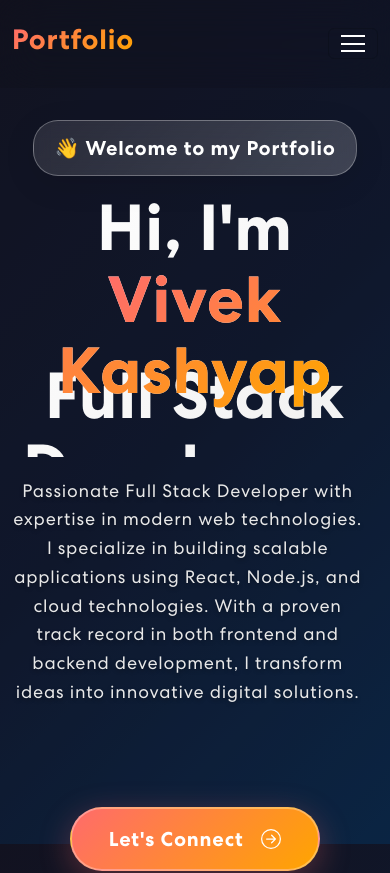
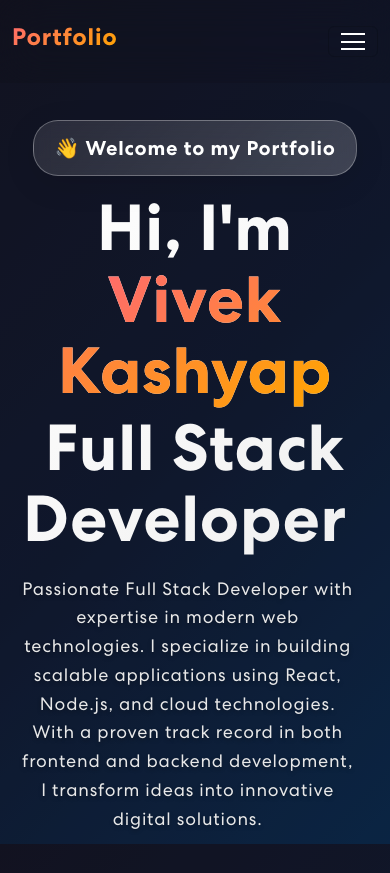
Before and after one commit to Vivekkashyap043/portfolio, a React (Create React App) app: page / in a window 390 px wide. Shown: the top 873 px of the page. Built offline with nearby package versions, Linux system fonts and the light colour scheme.

Commit message:
mobile view added

```diff
--- a/src/App.css
+++ b/src/App.css
@@ -82,6 +82,12 @@ input:focus, textarea:focus, select:focus {
 	.banner p {
 		font-size: 16px;
 	}
+	.typing-text {
+		font-size: 50px;
+	}
+	.typing-container {
+		height: 80px;
+	}
 }
 
 @media (max-width: 991px) {
@@ -90,6 +96,12 @@ input:focus, textarea:focus, select:focus {
 	}
 	.banner h1 {
 		font-size: 45px;
+	}
+	.typing-text {
+		font-size: 45px;
+	}
+	.typing-container {
+		height: 75px;
 	}
 	nav.navbar .navbar-nav .nav-link.navbar-link {
 		padding: 10px 15px;
@@ -108,15 +120,23 @@ input:focus, textarea:focus, select:focus {
 	}
 	.banner h1 {
 		font-size: 35px;
-		line-height: 1.2;
+		line-height: 1.3;
+		margin-bottom: 15px;
 	}
 	.banner p, .hero-description {
+		font-size: 16px;
+		width: 100%;
+		margin-top: 15px;
+		line-height: 1.5;
+		padding: 0 10px;
+	}
+	.banner .tagline {
 		font-size: 14px;
-		width: 100%;
-		margin-top: 20px;
+		padding: 8px 12px;
+		margin-bottom: 10px;
 	}
 	.banner button, .btn-primary, .btn-secondary {
-		margin: 30px auto 0;
+		margin: 25px auto 0;
 		justify-content: center;
 		font-size: 14px;
 		padding: 12px 25px;
@@ -125,18 +145,27 @@ input:focus, textarea:focus, select:focus {
 		flex-direction: column;
 		align-items: center;
 		gap: 15px;
-		margin-top: 30px;
+		margin-top: 25px;
 	}
 	.hero-stats {
 		justify-content: center;
 		gap: 30px;
-		margin-top: 40px;
+		margin-top: 35px;
 	}
 	.stat-number {
 		font-size: 28px;
 	}
 	.typing-container {
-		height: 40px;
+		height: 100px;
+		margin-top: 10px;
+		min-height: fit-content;
+		overflow: visible;
+	}
+	.typing-text {
+		font-size: 22px;
+		line-height: 1.3;
+		word-wrap: break-word;
+		white-space: normal;
 	}
 	.floating-icon {
 		width: 40px;
@@ -160,16 +189,22 @@ input:focus, textarea:focus, select:focus {
 	}
 	.banner h1 {
 		font-size: 28px;
+		line-height: 1.4;
+		margin-bottom: 12px;
 	}
 	.banner .tagline {
-		font-size: 16px;
-		padding: 6px 8px;
+		font-size: 12px;
+		padding: 6px 10px;
+		margin-bottom: 8px;
 	}
 	.hero-description {
-		font-size: 14px;
+		font-size: 15px;
+		line-height: 1.6;
+		padding: 0 15px;
+		margin-top: 12px;
 	}
 	.hero-buttons {
-		margin-top: 25px;
+		margin-top: 20px;
 	}
 	.btn-primary, .btn-secondary {
 		font-size: 14px;
@@ -179,7 +214,7 @@ input:focus, textarea:focus, select:focus {
 	}
 	.hero-stats {
 		gap: 20px;
-		margin-top: 30px;
+		margin-top: 25px;
 	}
 	.stat-number {
 		font-size: 24px;
@@ -193,7 +228,19 @@ input:focus, textarea:focus, select:focus {
 		font-size: 16px;
 	}
 	.profile-image-container {
-		margin-top: 40px;
+		margin-top: 30px;
+	}
+	.typing-container {
+		height: 90px;
+		margin-top: 8px;
+		min-height: fit-content;
+		overflow: visible;
+	}
+	.typing-text {
+		font-size: 18px;
+		line-height: 1.3;
+		word-wrap: break-word;
+		white-space: normal;
 	}
 	nav.navbar a.navbar-brand h1 {
 		font-size: 28px !important;
@@ -214,6 +261,87 @@ input:focus, textarea:focus, select:focus {
 	.newsletter-bx {
 		padding: 40px 30px;
 		margin-top: -80px;
+	}
+}
+
+@media (max-width: 480px) {
+	.banner {
+		padding: 75px 0 45px 0;
+	}
+	.banner h1 {
+		font-size: 24px;
+		line-height: 1.5;
+		margin-bottom: 10px;
+	}
+	.banner .tagline {
+		font-size: 11px;
+		padding: 5px 8px;
+		margin-bottom: 6px;
+	}
+	.hero-description {
+		font-size: 14px;
+		line-height: 1.7;
+		padding: 0 20px;
+		margin-top: 10px;
+		word-wrap: break-word;
+		white-space: normal;
+	}
+	.typing-container {
+		height: 80px;
+		margin-top: 6px;
+		min-height: fit-content;
+		overflow: visible;
+		width: 100%;
+	}
+	.typing-text {
+		font-size: 14px;
+		line-height: 1.3;
+		word-wrap: break-word;
+		white-space: normal;
+	}
+	.hero-buttons {
+		margin-top: 18px;
+		gap: 12px;
+	}
+	.btn-primary, .btn-secondary {
+		font-size: 13px;
+		padding: 9px 18px;
+		max-width: 220px;
+	}
+	.hero-stats {
+		gap: 15px;
+		margin-top: 20px;
+		flex-wrap: wrap;
+	}
+	.stat-number {
+		font-size: 20px;
+	}
+	.stat-label {
+		font-size: 11px;
+	}
+	.profile-image-container {
+		margin-top: 25px;
+	}
+	nav.navbar a.navbar-brand h1 {
+		font-size: 24px !important;
+	}
+}
+
+@media (max-width: 400px) {
+	.typing-container {
+		height: 70px;
+		margin-top: 5px;
+		min-height: fit-content;
+		overflow: visible;
+		width: 100%;
+	}
+	.typing-text {
+		font-size: 12px;
+		line-height: 1.4;
+		white-space: normal;
+	}
+	.banner h1 {
+		font-size: 22px;
 	}
 }
 
@@ -554,6 +682,11 @@ nav.navbar .navbar-toggler[aria-expanded="true"] .navbar-toggler-icon {
         transform: translateY(-20px);
     }
 }
+.txt-rotate {
+  display: inline-block;
+  white-space: normal;
+}
+
 .txt-rotate > {
   border-right: 0.08em solid #666;
 }
@@ -567,14 +700,17 @@ nav.navbar .navbar-toggler[aria-expanded="true"] .navbar-toggler-icon {
 }
 
 .typing-container {
-  height: 50px;
+  height: 80px;
   display: flex;
   align-items: center;
+  min-height: fit-content;
 }
 
 .typing-text {
   color: #ff6b6b;
   font-weight: 600;
+  font-size: 65px;
+  line-height: 1.1;
 }
 
 .cursor {
```
